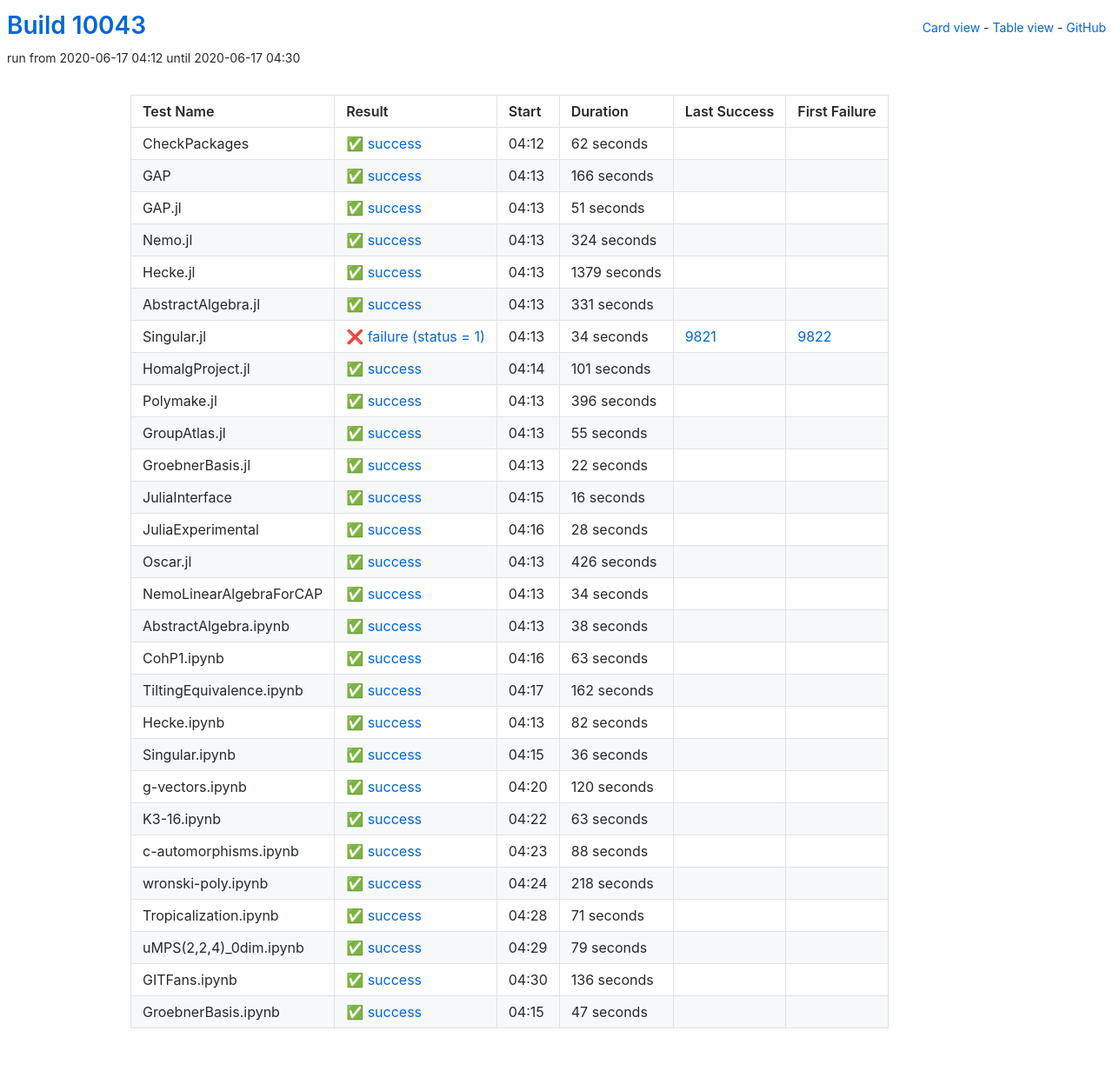
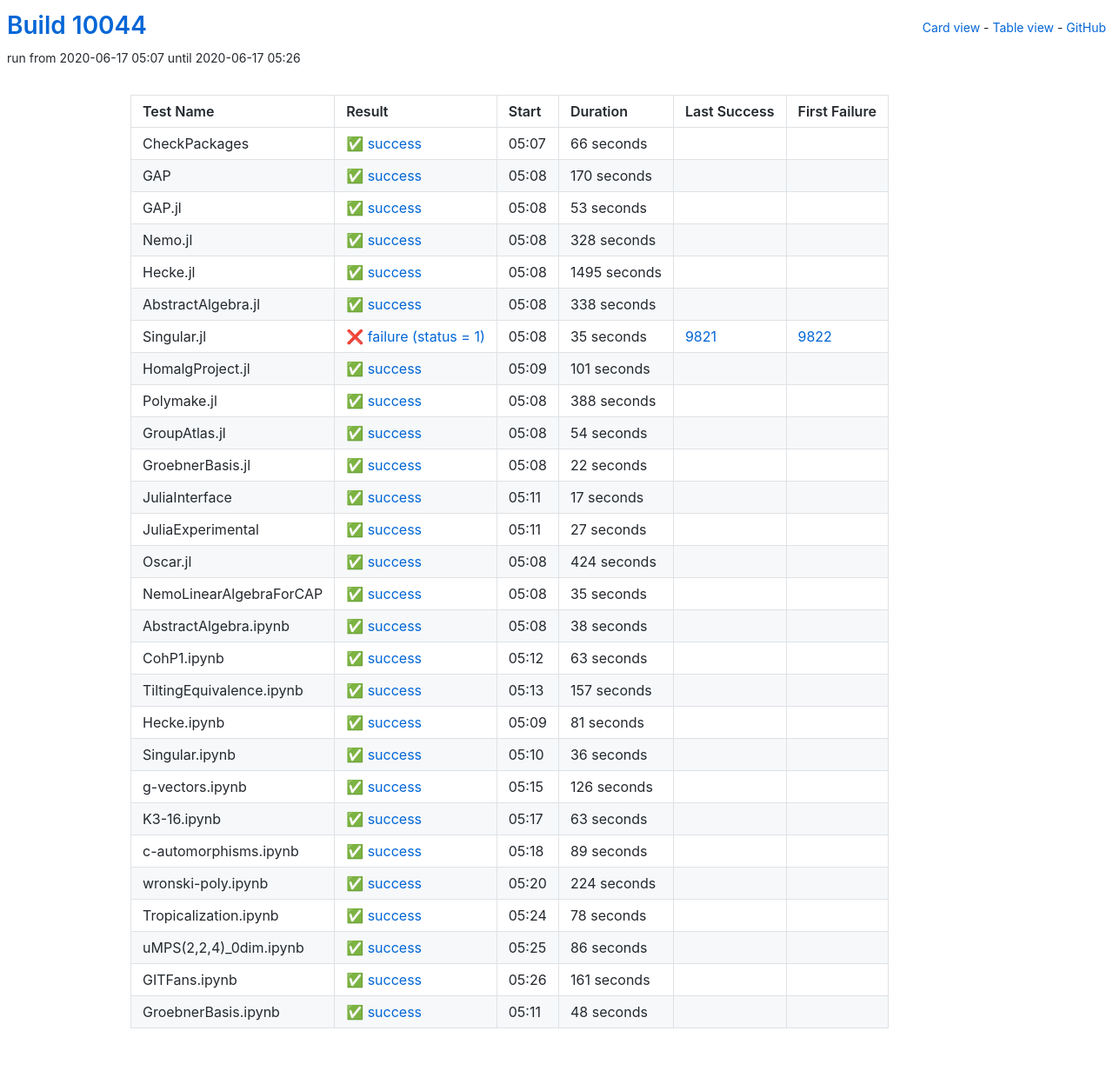
Before and after one commit to oscar-system/oscar-ci-status, a Jekyll site: the page built from table.html, in a window 1280 px wide. Shown: the whole page at 87% size. Built offline with Jekyll 4.4.1, drawn with Linux system fonts in a browser that asks for light colours.

Commit message:
Build #10044

```diff
--- a/_data/ci.yml
+++ b/_data/ci.yml
@@ -1,6 +1,6 @@
 ---
-build: 10043
-build_url: https://oscarci.mathematik.uni-kl.de/job/oscar/10043/
+build: 10044
+build_url: https://oscarci.mathematik.uni-kl.de/job/oscar/10044/
 job: oscar
 organization: oscar-system
 repo: oscar-ci-status
@@ -8,92 +8,92 @@
 tests:
 - name: CheckPackages
   id: checkpackages
-  log: https://oscarci.mathematik.uni-kl.de/job/oscar/10043/artifact/logs/build-10043/CheckPackages.log
-  start: 2020-06-17 04:12
+  log: https://oscarci.mathematik.uni-kl.de/job/oscar/10044/artifact/logs/build-10044/CheckPackages.log
+  start: 2020-06-17 05:07
   success: true
   exitcode: 0
   status: success
-  duration: 62
+  duration: 66
   last_success: false
   last_success_url:
   first_failure: false
   first_failure_url:
 - name: GAP
   id: gap
-  log: https://oscarci.mathematik.uni-kl.de/job/oscar/10043/artifact/logs/build-10043/GAP.log
-  start: 2020-06-17 04:13
+  log: https://oscarci.mathematik.uni-kl.de/job/oscar/10044/artifact/logs/build-10044/GAP.log
+  start: 2020-06-17 05:08
   success: true
   exitcode: 0
   status: success
-  duration: 166
+  duration: 170
   last_success: false
   last_success_url:
   first_failure: false
   first_failure_url:
 - name: GAP.jl
   id: gap-jl
-  log: https://oscarci.mathematik.uni-kl.de/job/oscar/10043/artifact/logs/build-10043/GAP.jl.log
-  start: 2020-06-17 04:13
+  log: https://oscarci.mathematik.uni-kl.de/job/oscar/10044/artifact/logs/build-10044/GAP.jl.log
+  start: 2020-06-17 05:08
   success: true
   exitcode: 0
   status: success
-  duration: 51
+  duration: 53
   last_success: false
   last_success_url:
   first_failure: false
   first_failure_url:
 - name: Nemo.jl
   id: nemo-jl
-  log: https://oscarci.mathematik.uni-kl.de/job/oscar/10043/artifact/logs/build-10043/Nemo.jl.log
-  start: 2020-06-17 04:13
+  log: https://oscarci.mathematik.uni-kl.de/job/oscar/10044/artifact/logs/build-10044/Nemo.jl.log
+  start: 2020-06-17 05:08
   success: true
   exitcode: 0
   status: success
-  duration: 324
+  duration: 328
   last_success: false
   last_success_url:
   first_failure: false
   first_failure_url:
 - name: Hecke.jl
   id: hecke-jl
-  log: https://oscarci.mathematik.uni-kl.de/job/oscar/10043/artifact/logs/build-10043/Hecke.jl.log
-  start: 2020-06-17 04:13
+  log: https://oscarci.mathematik.uni-kl.de/job/oscar/10044/artifact/logs/build-10044/Hecke.jl.log
+  start: 2020-06-17 05:08
   success: true
   exitcode: 0
   status: success
-  duration: 1379
+  duration: 1495
   last_success: false
   last_success_url:
   first_failure: false
   first_failure_url:
 - name: AbstractAlgebra.jl
   id: abstractalgebra-jl
-  log: https://oscarci.mathematik.uni-kl.de/job/oscar/10043/artifact/logs/build-10043/AbstractAlgebra.jl.log
-  start: 2020-06-17 04:13
+  log: https://oscarci.mathematik.uni-kl.de/job/oscar/10044/artifact/logs/build-10044/AbstractAlgebra.jl.log
+  start: 2020-06-17 05:08
   success: true
   exitcode: 0
   status: success
-  duration: 331
+  duration: 338
   last_success: false
   last_success_url:
   first_failure: false
   first_failure_url:
 - name: Singular.jl
   id: singular-jl
-  log: https://oscarci.mathematik.uni-kl.de/job/oscar/10043/artifact/logs/build-10043/Singular.jl.log
-  start: 2020-06-17 04:13
+  log: https://oscarci.mathematik.uni-kl.de/job/oscar/10044/artifact/logs/build-10044/Singular.jl.log
+  start: 2020-06-17 05:08
   success: false
   exitcode: 1
   status: failure
-  duration: 34
+  duration: 35
   last_success: 9821
   last_success_url: https://oscarci.mathematik.uni-kl.de/job/oscar/9821/
   first_failure: 9822
   first_failure_url: https://oscarci.mathematik.uni-kl.de/job/oscar/9822/
 - name: HomalgProject.jl
   id: homalgproject-jl
-  log: https://oscarci.mathematik.uni-kl.de/job/oscar/10043/artifact/logs/build-10043/HomalgProject.jl.log
-  start: 2020-06-17 04:14
+  log: https://oscarci.mathematik.uni-kl.de/job/oscar/10044/artifact/logs/build-10044/HomalgProject.jl.log
+  start: 2020-06-17 05:09
   success: true
   exitcode: 0
   status: success
@@ -104,32 +104,32 @@
   first_failure_url:
 - name: Polymake.jl
   id: polymake-jl
-  log: https://oscarci.mathematik.uni-kl.de/job/oscar/10043/artifact/logs/build-10043/Polymake.jl.log
-  start: 2020-06-17 04:13
+  log: https://oscarci.mathematik.uni-kl.de/job/oscar/10044/artifact/logs/build-10044/Polymake.jl.log
+  start: 2020-06-17 05:08
   success: true
   exitcode: 0
   status: success
-  duration: 396
+  duration: 388
   last_success: false
   last_success_url:
   first_failure: false
   first_failure_url:
 - name: GroupAtlas.jl
   id: groupatlas-jl
-  log: https://oscarci.mathematik.uni-kl.de/job/oscar/10043/artifact/logs/build-10043/GroupAtlas.jl.log
-  start: 2020-06-17 04:13
+  log: https://oscarci.mathematik.uni-kl.de/job/oscar/10044/artifact/logs/build-10044/GroupAtlas.jl.log
+  start: 2020-06-17 05:08
   success: true
   exitcode: 0
   status: success
-  duration: 55
+  duration: 54
   last_success: false
   last_success_url:
   first_failure: false
   first_failure_url:
 - name: GroebnerBasis.jl
   id: groebnerbasis-jl
-  log: https://oscarci.mathematik.uni-kl.de/job/oscar/10043/artifact/logs/build-10043/GroebnerBasis.jl.log
-  start: 2020-06-17 04:13
+  log: https://oscarci.mathematik.uni-kl.de/job/oscar/10044/artifact/logs/build-10044/GroebnerBasis.jl.log
+  start: 2020-06-17 05:08
   success: true
   exitcode: 0
   status: success
@@ -140,56 +140,56 @@
   first_failure_url:
 - name: JuliaInterface
   id: juliainterface
-  log: https://oscarci.mathematik.uni-kl.de/job/oscar/10043/artifact/logs/build-10043/JuliaInterface.log
-  start: 2020-06-17 04:15
+  log: https://oscarci.mathematik.uni-kl.de/job/oscar/10044/artifact/logs/build-10044/JuliaInterface.log
+  start: 2020-06-17 05:11
   success: true
   exitcode: 0
   status: success
-  duration: 16
+  duration: 17
   last_success: false
   last_success_url:
   first_failure: false
   first_failure_url:
 - name: JuliaExperimental
   id: juliaexperimental
-  log: https://oscarci.mathematik.uni-kl.de/job/oscar/10043/artifact/logs/build-10043/JuliaExperimental.log
-  start: 2020-06-17 04:16
+  log: https://oscarci.mathematik.uni-kl.de/job/oscar/10044/artifact/logs/build-10044/JuliaExperimental.log
+  start: 2020-06-17 05:11
   success: true
   exitcode: 0
   status: success
-  duration: 28
+  duration: 27
   last_success: false
   last_success_url:
   first_failure: false
   first_failure_url:
 - name: Oscar.jl
   id: oscar-jl
-  log: https://oscarci.mathematik.uni-kl.de/job/oscar/10043/artifact/logs/build-10043/Oscar.jl.log
-  start: 2020-06-17 04:13
+  log: https://oscarci.mathematik.uni-kl.de/job/oscar/10044/artifact/logs/build-10044/Oscar.jl.log
+  start: 2020-06-17 05:08
   success: true
   exitcode: 0
   status: success
-  duration: 426
+  duration: 424
   last_success: false
   last_success_url:
   first_failure: false
   first_failure_url:
 - name: NemoLinearAlgebraForCAP
   id: nemolinearalgebraforcap
-  log: https://oscarci.mathematik.uni-kl.de/job/oscar/10043/artifact/logs/build-10043/NemoLinearAlgebraForCAP.log
-  start: 2020-06-17 04:13
+  log: https://oscarci.mathematik.uni-kl.de/job/oscar/10044/artifact/logs/build-10044/NemoLinearAlgebraForCAP.log
+  start: 2020-06-17 05:08
   success: true
   exitcode: 0
   status: success
-  duration: 34
+  duration: 35
   last_success: false
   last_success_url:
   first_failure: false
   first_failure_url:
 - name: AbstractAlgebra.ipynb
   id: abstractalgebra-ipynb
-  log: https://oscarci.mathematik.uni-kl.de/job/oscar/10043/artifact/logs/build-10043/AbstractAlgebra.ipynb.log
-  start: 2020-06-17 04:13
+  log: https://oscarci.mathematik.uni-kl.de/job/oscar/10044/artifact/logs/build-10044/AbstractAlgebra.ipynb.log
+  start: 2020-06-17 05:08
   success: true
   exitcode: 0
   status: success
@@ -200,8 +200,8 @@
   first_failure_url:
 - name: CohP1.ipynb
   id: cohp1-ipynb
-  log: https://oscarci.mathematik.uni-kl.de/job/oscar/10043/artifact/logs/build-10043/CohP1.ipynb.log
-  start: 2020-06-17 04:16
+  log: https://oscarci.mathematik.uni-kl.de/job/oscar/10044/artifact/logs/build-10044/CohP1.ipynb.log
+  start: 2020-06-17 05:12
   success: true
   exitcode: 0
   status: success
@@ -212,32 +212,32 @@
   first_failure_url:
 - name: TiltingEquivalence.ipynb
   id: tiltingequivalence-ipynb
-  log: https://oscarci.mathematik.uni-kl.de/job/oscar/10043/artifact/logs/build-10043/TiltingEquivalence.ipynb.log
-  start: 2020-06-17 04:17
+  log: https://oscarci.mathematik.uni-kl.de/job/oscar/10044/artifact/logs/build-10044/TiltingEquivalence.ipynb.log
+  start: 2020-06-17 05:13
   success: true
   exitcode: 0
   status: success
-  duration: 162
+  duration: 157
   last_success: false
   last_success_url:
   first_failure: false
   first_failure_url:
 - name: Hecke.ipynb
   id: hecke-ipynb
-  log: https://oscarci.mathematik.uni-kl.de/job/oscar/10043/artifact/logs/build-10043/Hecke.ipynb.log
-  start: 2020-06-17 04:13
+  log: https://oscarci.mathematik.uni-kl.de/job/oscar/10044/artifact/logs/build-10044/Hecke.ipynb.log
+  start: 2020-06-17 05:09
   success: true
   exitcode: 0
   status: success
-  duration: 82
+  duration: 81
   last_success: false
   last_success_url:
   first_failure: false
   first_failure_url:
 - name: Singular.ipynb
   id: singular-ipynb
-  log: https://oscarci.mathematik.uni-kl.de/job/oscar/10043/artifact/logs/build-10043/Singular.ipynb.log
-  start: 2020-06-17 04:15
+  log: https://oscarci.mathematik.uni-kl.de/job/oscar/10044/artifact/logs/build-10044/Singular.ipynb.log
+  start: 2020-06-17 05:10
   success: true
   exitcode: 0
   status: success
@@ -248,20 +248,20 @@
   first_failure_url:
 - name: g-vectors.ipynb
   id: g-vectors-ipynb
-  log: https://oscarci.mathematik.uni-kl.de/job/oscar/10043/artifact/logs/build-10043/g-vectors.ipynb.log
-  start: 2020-06-17 04:20
+  log: https://oscarci.mathematik.uni-kl.de/job/oscar/10044/artifact/logs/build-10044/g-vectors.ipynb.log
+  start: 2020-06-17 05:15
   success: true
   exitcode: 0
   status: success
-  duration: 120
+  duration: 126
   last_success: false
   last_success_url:
   first_failure: false
   first_failure_url:
 - name: K3-16.ipynb
   id: k3-16-ipynb
-  log: https://oscarci.mathematik.uni-kl.de/job/oscar/10043/artifact/logs/build-10043/K3-16.ipynb.log
-  start: 2020-06-17 04:22
+  log: https://oscarci.mathematik.uni-kl.de/job/oscar/10044/artifact/logs/build-10044/K3-16.ipynb.log
+  start: 2020-06-17 05:17
   success: true
   exitcode: 0
   status: success
@@ -272,72 +272,72 @@
   first_failure_url:
 - name: c-automorphisms.ipynb
   id: c-automorphisms-ipynb
-  log: https://oscarci.mathematik.uni-kl.de/job/oscar/10043/artifact/logs/build-10043/c-automorphisms.ipynb.log
-  start: 2020-06-17 04:23
+  log: https://oscarci.mathematik.uni-kl.de/job/oscar/10044/artifact/logs/build-10044/c-automorphisms.ipynb.log
+  start: 2020-06-17 05:18
   success: true
   exitcode: 0
   status: success
-  duration: 88
+  duration: 89
   last_success: false
   last_success_url:
   first_failure: false
   first_failure_url:
 - name: wronski-poly.ipynb
   id: wronski-poly-ipynb
-  log: https://oscarci.mathematik.uni-kl.de/job/oscar/10043/artifact/logs/build-10043/wronski-poly.ipynb.log
-  start: 2020-06-17 04:24
+  log: https://oscarci.mathematik.uni-kl.de/job/oscar/10044/artifact/logs/build-10044/wronski-poly.ipynb.log
+  start: 2020-06-17 05:20
   success: true
   exitcode: 0
   status: success
-  duration: 218
+  duration: 224
   last_success: false
   last_success_url:
   first_failure: false
   first_failure_url:
 - name: Tropicalization.ipynb
   id: tropicalization-ipynb
-  log: https://oscarci.mathematik.uni-kl.de/job/oscar/10043/artifact/logs/build-10043/Tropicalization.ipynb.log
-  start: 2020-06-17 04:28
+  log: https://oscarci.mathematik.uni-kl.de/job/oscar/10044/artifact/logs/build-10044/Tropicalization.ipynb.log
+  start: 2020-06-17 05:24
   success: true
   exitcode: 0
   status: success
-  duration: 71
+  duration: 78
   last_success: false
   last_success_url:
   first_failure: false
   first_failure_url:
 - name: uMPS(2,2,4)_0dim.ipynb
   id: umps-2-2-4-0dim-ipynb
-  log: https://oscarci.mathematik.uni-kl.de/job/oscar/10043/artifact/logs/build-10043/uMPS-2-2-4-_0dim.ipynb.log
-  start: 2020-06-17 04:29
+  log: https://oscarci.mathematik.uni-kl.de/job/oscar/10044/artifact/logs/build-10044/uMPS-2-2-4-_0dim.ipynb.log
+  start: 2020-06-17 05:25
   success: true
   exitcode: 0
   status: success
-  duration: 79
+  duration: 86
   last_success: false
   last_success_url:
   first_failure: false
   first_failure_url:
 - name: GITFans.ipynb
   id: gitfans-ipynb
-  log: https://oscarci.mathematik.uni-kl.de/job/oscar/10043/artifact/logs/build-10043/GITFans.ipynb.log
-  start: 2020-06-17 04:30
+  log: https://oscarci.mathematik.uni-kl.de/job/oscar/10044/artifact/logs/build-10044/GITFans.ipynb.log
+  start: 2020-06-17 05:26
   success: true
   exitcode: 0
   status: success
-  duration: 136
+  duration: 161
   last_success: false
   last_success_url:
   first_failure: false
   first_failure_url:
 - name: GroebnerBasis.ipynb
   id: groebnerbasis-ipynb
-  log: https://oscarci.mathematik.uni-kl.de/job/oscar/10043/artifact/logs/build-10043/GroebnerBasis.ipynb.log
-  start: 2020-06-17 04:15
+  log: https://oscarci.mathematik.uni-kl.de/job/oscar/10044/artifact/logs/build-10044/GroebnerBasis.ipynb.log
+  start: 2020-06-17 05:11
   success: true
   exitcode: 0
   status: success
-  duration: 47
+  duration: 48
   last_success: false
   last_success_url:
   first_failure: false
```
Also changed, not shown: README.md.
